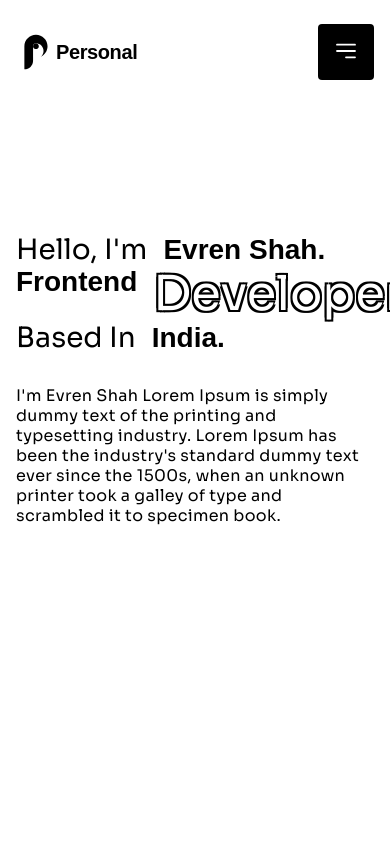
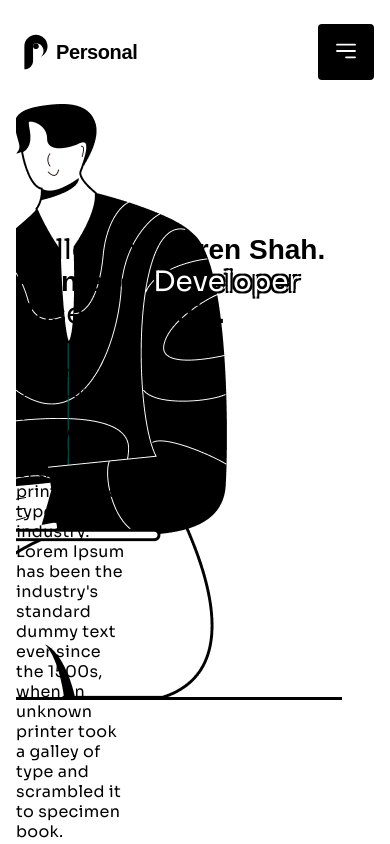
Before and after one commit to reflaxess123/portfolio-verstka, a React (Vite) app: page / in a window 390 px wide. Built offline with nearby package versions, Linux system fonts and the light colour scheme; a web font is replaced by a local one.

Commit message:
Обновлены стили для адаптивного дизайна: изменены размеры шрифтов и высота секции HelloSection, добавлен фоновый рисунок. Обновлена ширина планшета для медиа-запросов.

```diff
--- a/src/app/styles/globals.scss
+++ b/src/app/styles/globals.scss
@@ -34,8 +34,8 @@ main {
 }
 
 .display-text-outlined {
-  font-size: 48px;
-  line-height: 56px;
+  font-size: fluid(48, 28);
+  line-height: fluid(56, 32);
   letter-spacing: -2%;
   margin: 0;
   text-shadow: -2px -2px 0 var(--color-black), 2px -2px 0 var(--color-black),
--- a/src/app/styles/helpers/media.scss
+++ b/src/app/styles/helpers/media.scss
@@ -1,6 +1,6 @@
 $mobile: 767px;
 $mobile-s: 480px;
-$tablet: 940px;
+$tablet: 1024px;
 
 @mixin tablet-above {
   @media (width > $tablet) {
--- a/src/widgets/HelloSection/HelloSection.scss
+++ b/src/widgets/HelloSection/HelloSection.scss
@@ -1,7 +1,12 @@
 @use '@/app/styles/helpers' as *;
 
 .hello-section {
+  height: 596px;
   padding: 20px fluid(32, 0);
+  background-image: url('/Banner.jpg');
+  background-repeat: no-repeat;
+  background-size: auto 100%;
+  background-position: right 32px center;
 
   &__text {
     font-size: 20px;
@@ -9,7 +14,7 @@
     letter-spacing: 0.4px;
     margin: 0;
     padding-top: 32px;
-    max-width: 600px;
+    max-width: fluid-to-tablet(600, 110);
   }
 
   &__block1 {
```
